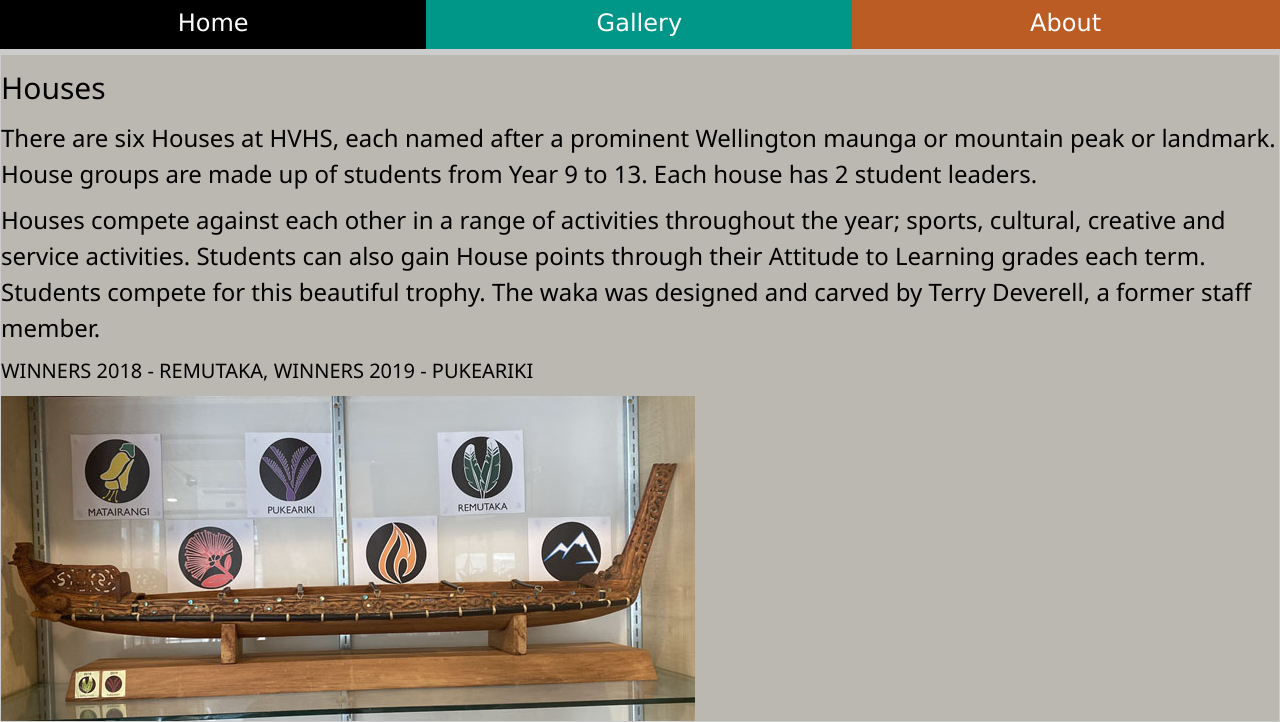
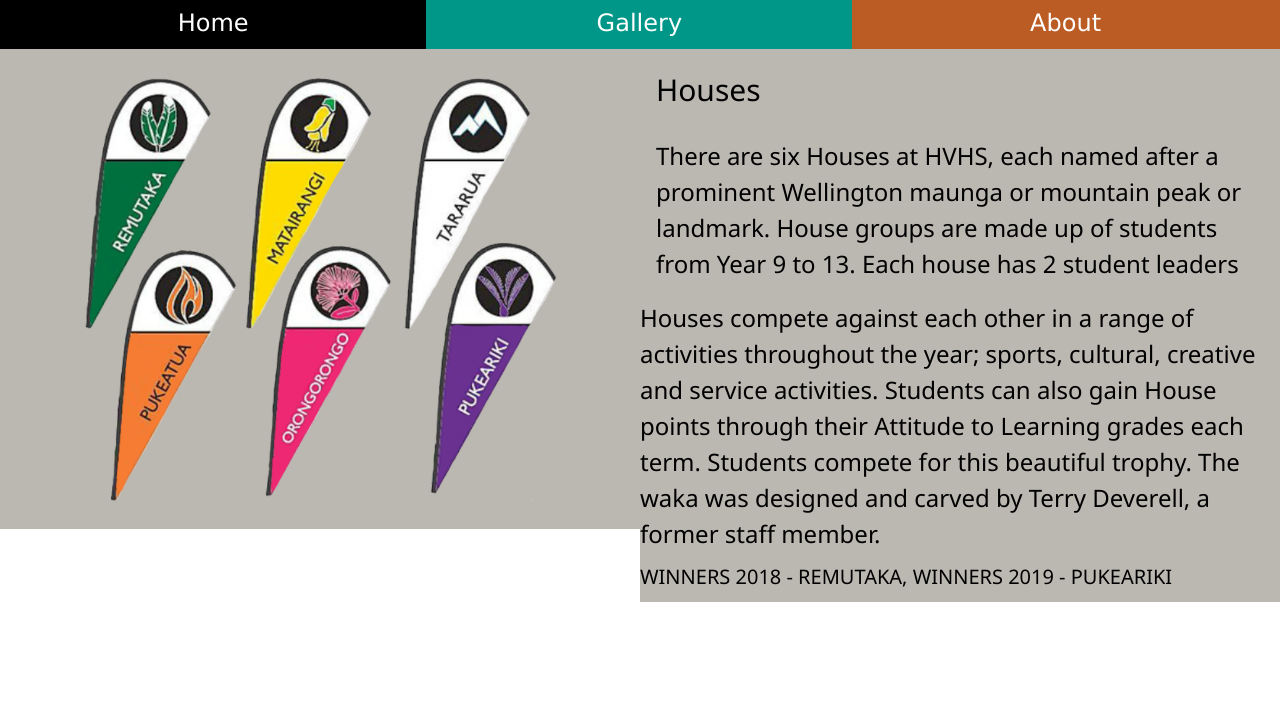
Before and after one commit to stanmitsuba/Dtech-website-T1, a plain HTML site: page index.html in a window 1280 px wide. Shown: the part 373-1095 px from the top of the page. After the commit the page ends 975 px from the top, so only its background shows below. Drawn offline with nearby package versions, Linux system fonts and the light colour scheme.

Commit message:
img and text

```diff
--- a/index.html
+++ b/index.html
@@ -38,17 +38,22 @@
 </div>
 <!--- -->
 
+<div class="w3-row">
+<div class="w3-col m6 w3">
+  <img class="w3-image" src="Images/GrayFlag.jpg" alt="flag">
+</div>
+<div class="w3-col m6 w3">
 
-<div class="main w3-topbar w3-border">
+<h2 class="w3-padding">Houses</h2>
+<h3 class="w3-padding">There are six Houses at HVHS, each named after a prominent Wellington maunga or mountain peak or landmark. House groups are made up of students from Year 9 to 13. Each house has 2 student leaders</h3>
 
-<h2>Houses</h2>
-
-<h3>There are six Houses at HVHS, each named after a prominent Wellington maunga or mountain peak or landmark. House groups are made up of students from Year 9 to 13. Each house has 2 student leaders.</h3>
 
 <h3>Houses compete against each other in a range of activities throughout the year; sports, cultural, creative and service activities. Students can also gain House points through their Attitude to Learning grades each term. Students compete for this beautiful trophy. The waka was designed and carved by Terry Deverell, a former staff member.</h3>
 
 <h4>WINNERS 2018 - REMUTAKA, WINNERS 2019 - PUKEARIKI</h4>
-<img class="w3-image trophy" src="Images/Housetrophy.jpg" alt="trophy">
+
+</div>
+
 </div>
 </body>
 
--- a/style.css
+++ b/style.css
@@ -29,8 +29,10 @@ padding-top: 0px;
 
 }
 
-.h3{
+.w3-col{
 
-text-align: center;
+background-color: #bbb8b2;
 
 }
+
+}
```
Also changed, not shown: Images/Flag.jpg (added), Images/GrayFlag.jpg (added), Images/HVHS_Flags.jpg (deleted).
